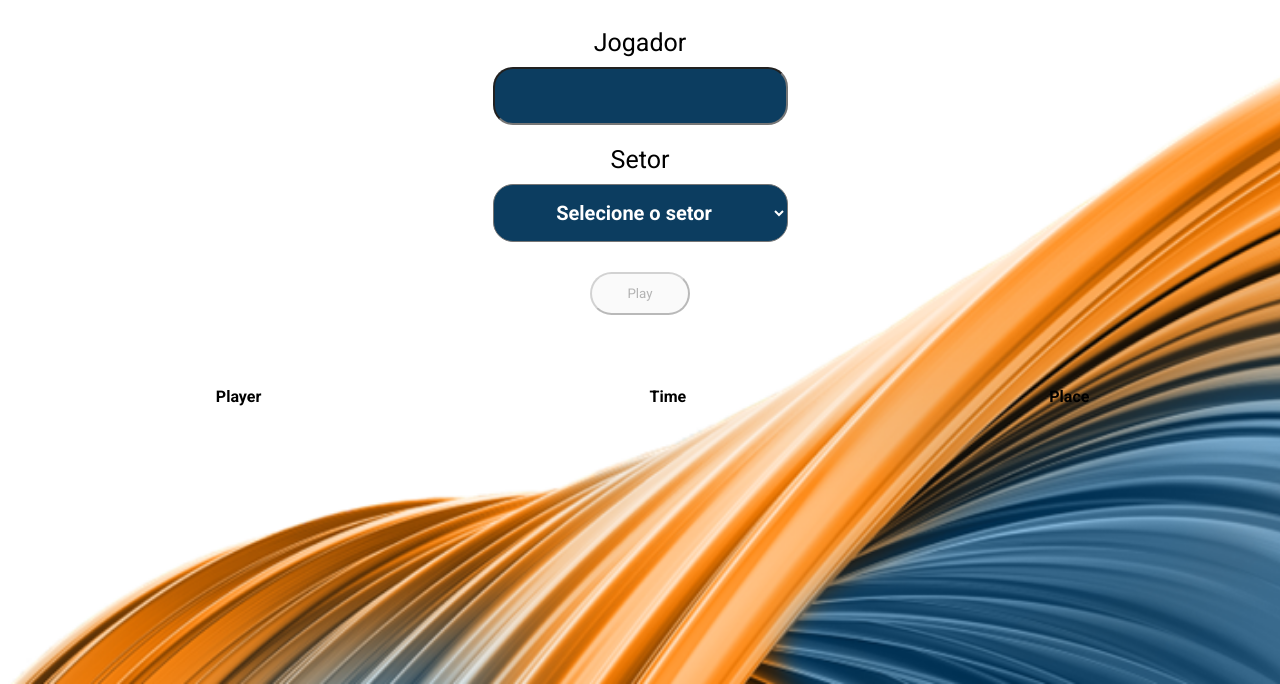
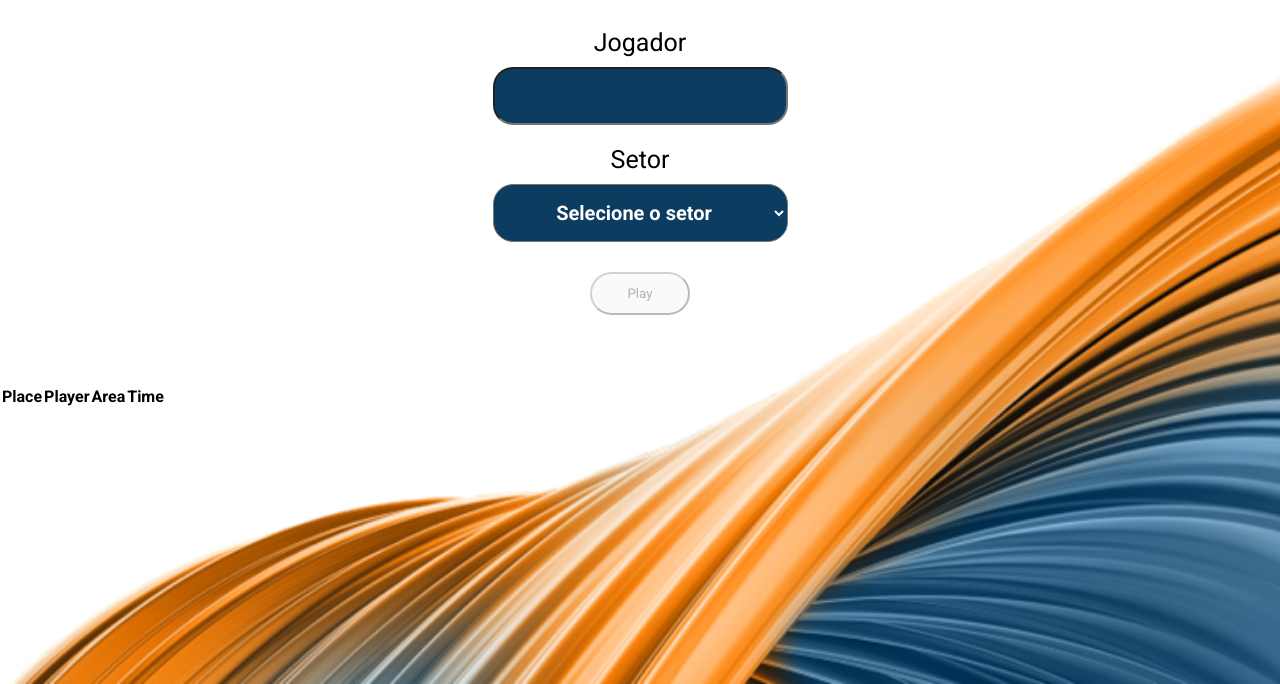
Before and after one commit to rvposo/visteon-memory-game, a plain HTML site: page index.html in a window 1280 px wide. Shown: the part 116-800 px from the top of the page. Drawn offline with Linux system fonts and the light colour scheme.

Commit message:
feat: added home screen players tierlist

```diff
--- a/index.html
+++ b/index.html
@@ -44,17 +44,20 @@
       <table>
         <thead>
           <tr>
+            <th>Place</th>
             <th>Player</th>
+            <th>Area</th>
             <th>Time</th>
-            <th>Place</th>
           </tr>
         </thead>
 
         <tbody id="rank-info">
           <tr id="player-info">
+            <td id="place-tier">1</td>
+            <td id="time-tier">20s</td>
+            <td id="player-area">Area</td>
             <td id="player-tier">Raposo</td>
-            <td id="time-tier">20s</td>
-            <td id="place-tier">1</td>
+
           </tr>
         </tbody>
       </table>
--- a/src/script.js
+++ b/src/script.js
@@ -17,6 +17,9 @@ const rankList = () => {
   // Clear existing table rows
   tableBody.innerHTML = "";
 
+
+  //todo: style the table
+
   players.forEach((player, index) => {
     const row = document.createElement("tr");
 
@@ -27,6 +30,10 @@ const rankList = () => {
     const nameCell = document.createElement("td");
     nameCell.textContent = player.name;
     row.appendChild(nameCell);
+
+    const areaCell = document.createElement("td");
+    areaCell.textContent = player.area;
+    row.appendChild(areaCell);
 
     const timeCell = document.createElement("td");
     timeCell.textContent = player.time;
--- a/styles/style.css
+++ b/styles/style.css
@@ -106,15 +106,7 @@ select:invalid {
   border-color: rgb(236, 114, 3);
 }
 
-.tierlist {
-  display: flex;
-}
 
-.tierlist > table {
-  align-items: center;
-  justify-content: center;
-  width: 100%;
-}
 
 @media only screen and (max-width: 600px) {
   body {
```
